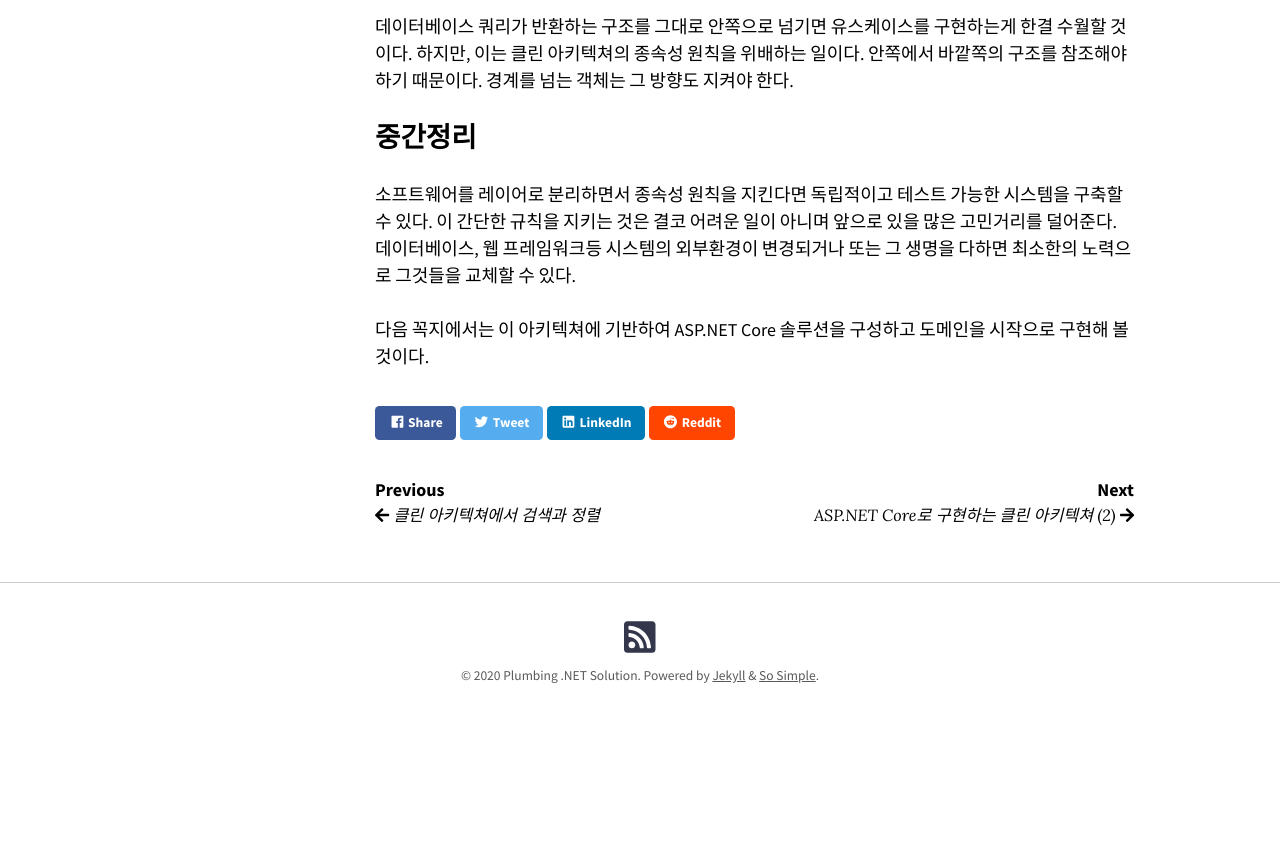
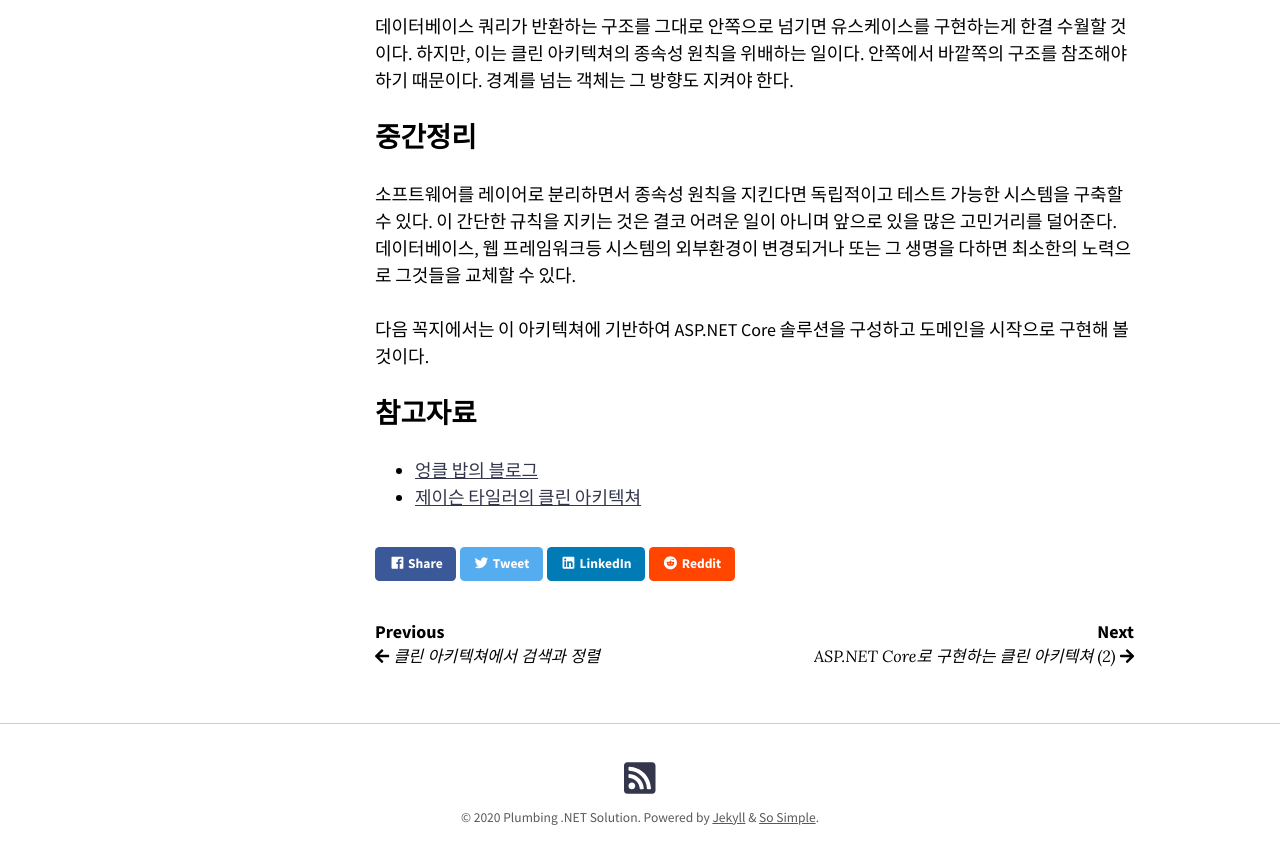
Before and after one commit to JakeRyu/JakeRyu.github.io, a Jekyll site: the page built from _posts/2020-05-02-클린아키텍쳐-1.md, in a window 1280 px wide and 900 px high, scrolled down 3622 px. Shown: the top 864 px of the window. Built offline with Jekyll 4.4.1, drawn with Linux system fonts in a browser that asks for light colours; nearby versions of some CDN libraries; comment, search, counter and statistics services are not loaded; before the commit the page ends 4381 px from its top, so only the background shows below that.

Commit message:
Add references

```diff
--- a/_posts/2020-05-02-클린아키텍쳐-1.md
+++ b/_posts/2020-05-02-클린아키텍쳐-1.md
@@ -75,3 +75,8 @@ tags:
 소프트웨어를 레이어로 분리하면서 종속성 원칙을 지킨다면 독립적이고 테스트 가능한 시스템을 구축할 수 있다. 이 간단한 규칙을 지키는 것은 결코 어려운 일이 아니며 앞으로 있을 많은 고민거리를 덜어준다. 데이터베이스, 웹 프레임워크등 시스템의 외부환경이 변경되거나 또는 그 생명을 다하면 최소한의 노력으로 그것들을 교체할 수 있다.
 
 다음 꼭지에서는 이 아키텍쳐에 기반하여 ASP.NET Core 솔루션을 구성하고 도메인을 시작으로 구현해 볼 것이다.
+
+## 참고자료
+
+- [엉클 밥의 블로그](https://blog.cleancoder.com/uncle-bob/2012/08/13/the-clean-architecture.html)
+- [제이슨 타일러의 클린 아키텍쳐](https://www.youtube.com/results?search_query=jason+tyler+clean+architecture)
```
